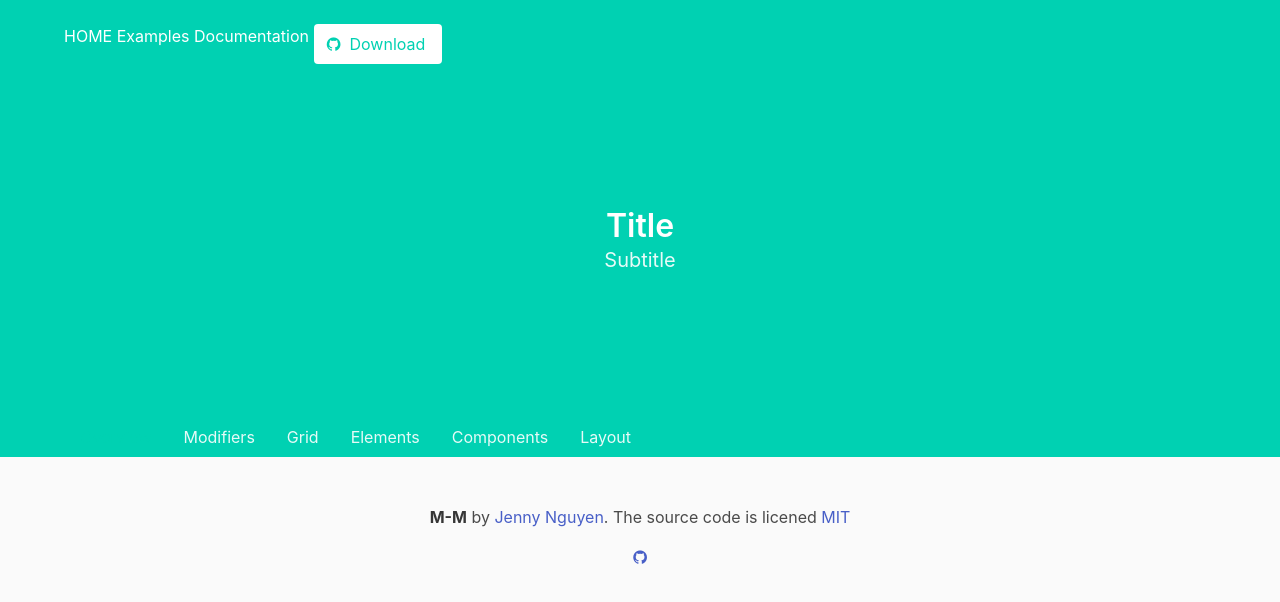
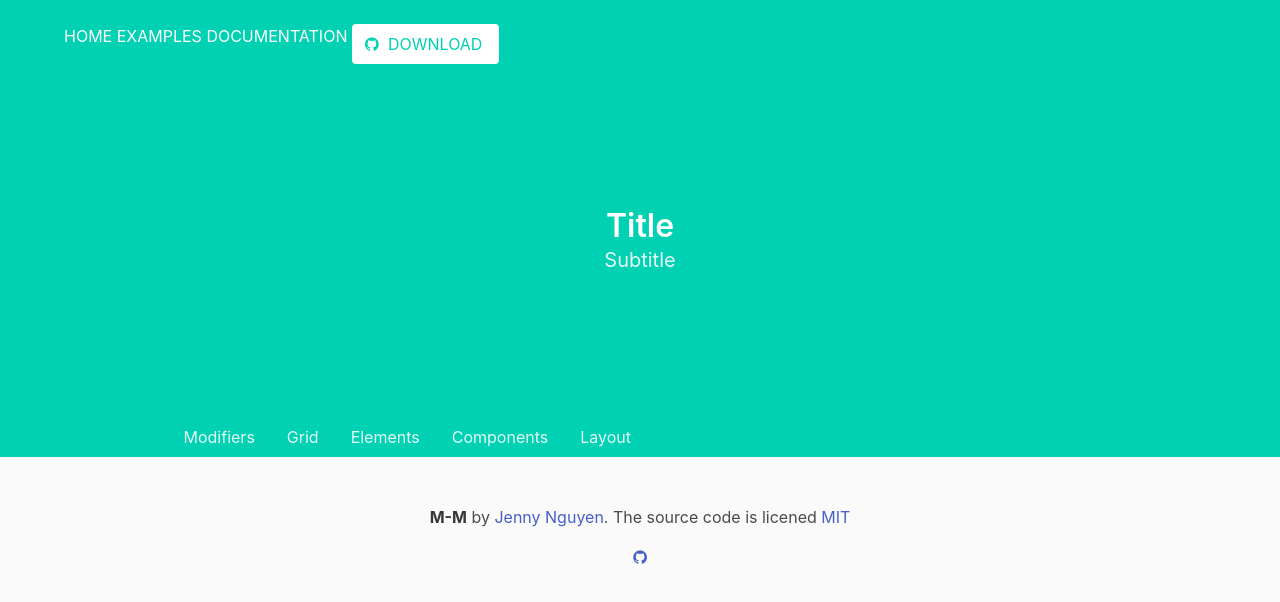
Before and after one commit to miiGit/miiGit.github.io, an Electron app: page index.html in a window 1280 px wide. Drawn offline with nearby package versions, Linux system fonts and the light colour scheme.

Commit message:
correct typo

```diff
--- a/index.html
+++ b/index.html
@@ -32,17 +32,17 @@
                 HOME
               </a>
               <a class="nav-item">
-                Examples
+                EXAMPLES
               </a>
               <a class="nav-item">
-                Documentation
+                DOCUMENTATION
               </a>
               <span class="nav-item">
                 <a class="button is-primary is-inverted">
                   <span class="icon">
                     <i class="fa fa-github"></i>
                   </span>
-                  <span>Download</span>
+                  <span>DOWNLOAD</span>
                 </a>
               </span>
             </div>
```
